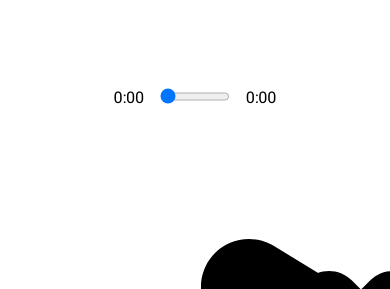
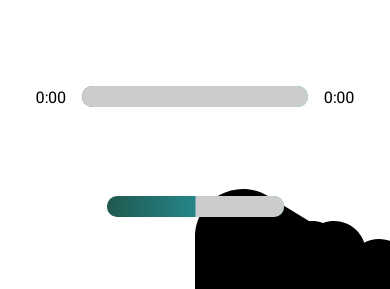
Before and after one commit to markkong30/react-music-player, a React (Create React App) app: page / in a window 390 px wide. Shown: the part 521-810 px from the top of the page. Built offline with nearby package versions, Linux system fonts and the light colour scheme.

Commit message:
volume bar added

```diff
--- a/src/App.jsx
+++ b/src/App.jsx
@@ -14,7 +14,7 @@ function App() {
 
 
   return (
-    <div className="App">
+    <div className={`App ${libraryIsOpen ? "library-active" : ""}`}>
       <Navbar libraryIsOpen={libraryIsOpen} setLibraryIsOpen={setLibraryIsOpen} />
       <Song currentSong={currentSong} />
       <Player currentSong={currentSong} setCurrentSong={setCurrentSong} isPlaying={isPlaying} setIsPlaying={setIsPlaying} songs={songs} />
--- a/src/App.scss
+++ b/src/App.scss
@@ -33,3 +33,19 @@ h3 {
   font-weight: 400;
   color: rgb(100, 100, 100);
 }
+
+.App {
+  transition: all 0.5s ease-in-out;
+}
+
+@media (min-width: 768px) {
+  .library-active {
+    margin-left: 40%;
+  }
+}
+
+@media (min-width: 900px) {
+  .library-active {
+    margin-left: 30%;
+  }
+}
--- a/src/components/Player.jsx
+++ b/src/components/Player.jsx
@@ -1,6 +1,6 @@
 import React, { useRef, useState } from 'react';
 import { FontAwesomeIcon } from '@fortawesome/react-fontawesome'
-import { faPlay, faPause, faAngleLeft, faAngleRight } from '@fortawesome/free-solid-svg-icons'
+import { faPlay, faPause, faForward, faBackward, faShuffle, faVolumeXmark, faVolumeHigh } from '@fortawesome/free-solid-svg-icons'
 
 const Player = (props) => {
     const { currentSong, setCurrentSong, isPlaying, setIsPlaying, songs } = props;
@@ -8,7 +8,12 @@ const Player = (props) => {
     const [songInfo, setSongInfo] = useState({
         currentTime: 0,
         duration: 0,
+        volume: 0.5,
     })
+
+    const animationPercentage = (Math.round(songInfo.currentTime) / Math.round(songInfo.duration)) * 100;
+
+    const volumePercentage = (songInfo.volume * 100);
 
     const playSongHandler = () => {
         if (isPlaying) {
@@ -38,6 +43,13 @@ const Player = (props) => {
         setSongInfo({ ...songInfo, currentTime })
     }
 
+    const volumeHandler = e => {
+        const volume = e.target.value;
+        audio.current.volume = e.target.value;
+        console.log(volume)
+        setSongInfo({ ...songInfo, volume })
+    }
+
     const getTime = (time) => {
         return (
             Math.floor(time / 60) + ":" + ("0" + Math.floor(time % 60)).slice(-2)
@@ -46,7 +58,7 @@ const Player = (props) => {
 
     const skipHandler = (direction) => {
         const currentSongIndex = songs.findIndex(song => song == currentSong);
-        let index = direction == 'back' ? currentSongIndex - 1 : currentSongIndex + 1;
+        let index = (direction == 'back') ? currentSongIndex - 1 : currentSongIndex + 1;
         if (index < 0) {
             index = songs.length - 1;
         } else if (index > songs.length - 1) {
@@ -56,20 +68,38 @@ const Player = (props) => {
         return setCurrentSong(songs[index])
     }
 
+    const SLIDERSTYLE = {
+        background: `linear-gradient(to right, ${currentSong.color[0]}, ${currentSong.color[1]})`
+    }
+
     return (
         <div className='player'>
             <div className="time-control">
                 <p>{getTime(songInfo.currentTime)}</p>
-                <input type="range" min="0" max={songInfo.duration || "1"} value={songInfo.currentTime} onChange={dragHandler} />
+                <div style={SLIDERSTYLE} className="track">
+                    <input type="range" min="0" max={songInfo.duration || "1"} value={songInfo.currentTime} onChange={dragHandler} />
+                    <div className="animate-track" style={{ transform: `translateX(${animationPercentage}%)` }} ></div>
+                </div>
                 <p>{getTime(songInfo.duration)}</p>
             </div>
 
             <div className="play-control">
-                <FontAwesomeIcon className='skip-back' size="2x" icon={faAngleLeft} onClick={() => skipHandler('back')} />
+                <FontAwesomeIcon className='skip-back' size="2x" icon={faBackward} onClick={() => skipHandler('back')} />
                 <FontAwesomeIcon className='play' size="2x" icon={isPlaying ? faPause : faPlay} onClick={playSongHandler} />
-                <FontAwesomeIcon className='skip-forward' size="2x" icon={faAngleRight} onClick={() => skipHandler('forward')} />
+                <FontAwesomeIcon className='skip-forward' size="2x" icon={faForward} onClick={() => skipHandler('forward')} />
+                {/* <FontAwesomeIcon className='skip-forward' size="2x" icon={faShuffle} onClick={() => skipHandler('forward')} /> */}
             </div>
-            <audio onLoadedData={autoPlayHandler} onTimeUpdate={timeUpdateHandler} onLoadedMetadata={timeUpdateHandler} ref={audio} src={currentSong.audio} ></audio>
+
+            <div className="volume-control">
+                <FontAwesomeIcon className='volume-low' icon={faVolumeXmark} />
+                <div className="volume-bar track" style={SLIDERSTYLE}>
+                    <input type="range" min="0" max="1" step="0.1" value={songInfo.volume} onChange={volumeHandler} />
+                    <div className="animate-track" style={{ transform: `translateX(${volumePercentage}%)` }}></div>
+                </div>
+                <FontAwesomeIcon className='volume-high' icon={faVolumeHigh} />
+            </div>
+
+            <audio onLoadedData={autoPlayHandler} onTimeUpdate={timeUpdateHandler} onLoadedMetadata={timeUpdateHandler} onEnded={() => skipHandler('forward')} ref={audio} src={currentSong.audio} ></audio>
         </div>
     );
 };
--- a/src/components/styles/_library.scss
+++ b/src/components/styles/_library.scss
@@ -5,10 +5,11 @@
     width: 20rem;
     height: 100%;
     overflow-y: scroll;
-    box-shadow: 2px 10px 30px rgba(black, 0.2);
+    box-shadow: 0 10px 5px rgba(black, 0.5);
     transform: translateX(-100%);
     transition: all 0.5s ease-in-out;
     opacity: 0;
+    background-color: white;
 
     h2 {
         padding: 2rem;
@@ -25,6 +26,7 @@
     align-items: center;
     padding: 1rem 2rem;
     cursor: pointer;
+    transition: background 0.3s ease;
 
     img {
         width: 30%;
@@ -50,3 +52,9 @@
 .selected {
     background-color: rgb(198, 198, 255);
 }
+
+@media (max-width: 768px) {
+    .library {
+        width: 100%;
+    }
+}
--- a/src/components/styles/_navbar.scss
+++ b/src/components/styles/_navbar.scss
@@ -18,3 +18,11 @@ nav {
         }
     }
 }
+
+@media (max-width: 768px) {
+    nav {
+        button {
+            z-index: 10;
+        }
+    }
+}
--- a/src/components/styles/_player.scss
+++ b/src/components/styles/_player.scss
@@ -9,10 +9,12 @@
 .time-control {
     width: 50%;
     display: flex;
+    // height: 1rem;
+    align-items: center;
 
     input {
         width: 100%;
-        padding: 1rem 0;
+        // padding: 1rem 0;
     }
 
     p {
@@ -34,3 +36,85 @@
         padding: 1rem;
     }
 }
+
+.volume-control {
+    display: flex;
+    align-items: center;
+    padding: 0 1rem 1rem 1rem;
+    width: 40%;
+
+    .volume-low,
+    .volume-high {
+        padding: 1rem;
+    }
+
+    .volume-bar {
+        background: rgb(204, 204, 204);
+        width: 100%;
+        border-radius: 10px;
+    }
+
+    input {
+        width: 100%;
+    }
+}
+
+input {
+    -webkit-appearance: none;
+    background-color: transparent;
+}
+
+input[type="range"]::-webkit-slider-thumb {
+    -webkit-appearance: none;
+    height: 1rem;
+    width: 1rem;
+}
+
+input[type="range"]::-moz-range-thumb {
+    -webkit-appearance: none;
+    height: 1rem;
+    width: 1rem;
+}
+
+input[type="range"]:focus {
+    outline: none;
+}
+
+.track {
+    position: relative;
+    width: 100%;
+    height: 100%;
+    border-radius: 1rem;
+    overflow-x: hidden;
+}
+
+.animate-track {
+    position: absolute;
+    top: 0;
+    left: 0;
+    background: rgb(204, 204, 204);
+    width: 100%;
+    height: 100%;
+    transform: translateX(0%);
+    pointer-events: none;
+}
+
+@media (max-width: 900px) {
+    .time-control {
+        width: 80%;
+    }
+
+    .play-control {
+        width: 60%;
+    }
+
+    .volume-control {
+        width: 70%;
+    }
+}
+
+@media (max-width: 576px) {
+    .time-control {
+        width: 90%;
+    }
+}
--- a/src/components/styles/_song.scss
+++ b/src/components/styles/_song.scss
@@ -19,3 +19,19 @@
         font-size: 1rem;
     }
 }
+
+@media (max-width: 900px) {
+    .song {
+        img {
+            width: 30%;
+        }
+    }
+}
+
+@media (max-width: 576px) {
+    .song {
+        img {
+            width: 50%;
+        }
+    }
+}
--- a/src/utils.js
+++ b/src/utils.js
@@ -75,7 +75,7 @@ function chillHop() {
         {
             name: "Bloom",
             cover:
-                "https://chillhop.com/wp-content/uploads/2022/01/d7c0bd347f56540babd9dd85454b93a89df84a15-1024x1024.jpg",
+                "https://chillhop.com/wp-content/uploads/2020/12/33a2a875828118a3ff260638a88362936104879a-1024x1024.jpg",
             artist: "Blue Wednesday, Shopan",
             audio: "https://mp3.chillhop.com/serve.php/?mp3=11235",
             color: ["#DBA5D0", "#B4A9DE"],
```
